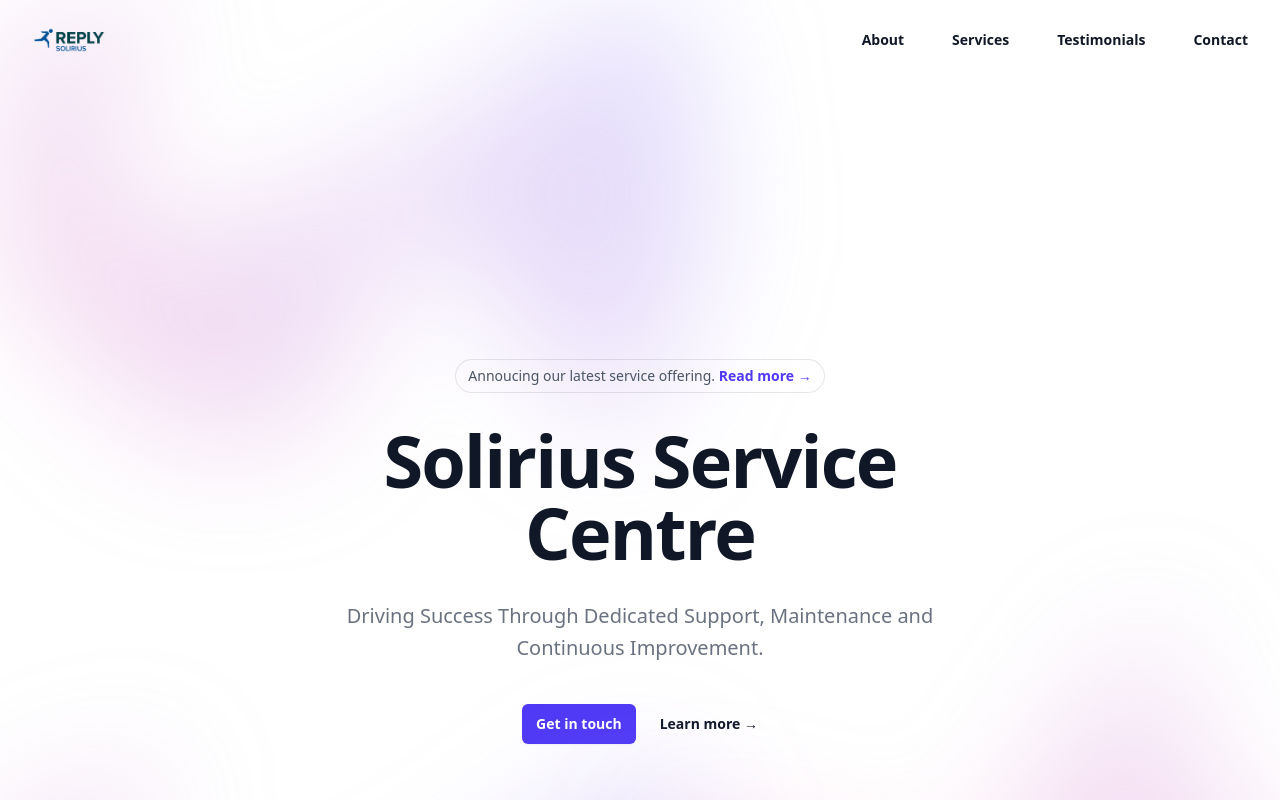
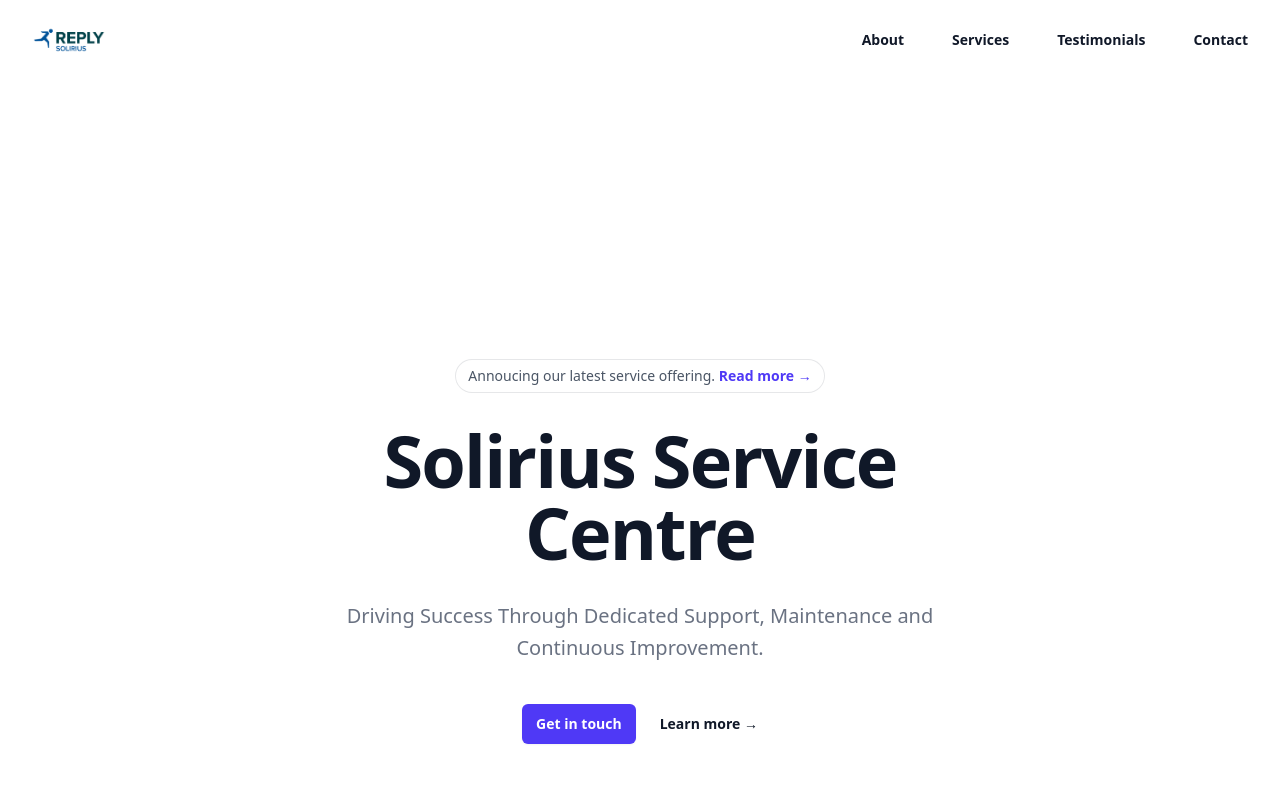
Before and after one commit to lambley/solirius-spa-poc, a Next.js app: page / in a window 1280 px wide. Shown: the top 800 px of the page. Built offline with nearby package versions, Linux system fonts and the light colour scheme.

Commit message:
Remove gradients

```diff
--- a/app/components/gradients/backgroundLeft.tsx
+++ /dev/null
@@ -1,16 +0,0 @@
-export default function BackgroundLeft() {
-  return (
-    <div
-      aria-hidden="true"
-      className="absolute inset-x-0 -top-40 -z-10 transform-gpu overflow-hidden blur-3xl sm:-top-80"
-    >
-      <div
-        style={{
-          clipPath:
-            "polygon(74.1% 44.1%, 100% 61.6%, 97.5% 26.9%, 85.5% 0.1%, 80.7% 2%, 72.5% 32.5%, 60.2% 62.4%, 52.4% 68.1%, 47.5% 58.3%, 45.2% 34.5%, 27.5% 76.7%, 0.1% 64.9%, 17.9% 100%, 27.6% 76.8%, 76.1% 97.7%, 74.1% 44.1%)",
-        }}
-        className="relative left-[calc(50%-11rem)] aspect-1155/678 w-144.5 -translate-x-1/2 rotate-30 bg-linear-to-tr from-[#ff80b5] to-[#9089fc] opacity-30 sm:left-[calc(50%-30rem)] sm:w-288.75"
-      />
-    </div>
-  );
-}
--- a/app/components/gradients/backgroundRight.tsx
+++ /dev/null
@@ -1,16 +0,0 @@
-export default function BackgroundRight() {
-  return (
-    <div
-      aria-hidden="true"
-      className="absolute inset-x-0 top-[calc(100%-13rem)] -z-10 transform-gpu overflow-hidden blur-3xl sm:top-[calc(100%-30rem)]"
-    >
-      <div
-        style={{
-          clipPath:
-            "polygon(74.1% 44.1%, 100% 61.6%, 97.5% 26.9%, 85.5% 0.1%, 80.7% 2%, 72.5% 32.5%, 60.2% 62.4%, 52.4% 68.1%, 47.5% 58.3%, 45.2% 34.5%, 27.5% 76.7%, 0.1% 64.9%, 17.9% 100%, 27.6% 76.8%, 76.1% 97.7%, 74.1% 44.1%)",
-        }}
-        className="relative left-[calc(50%+3rem)] aspect-1155/678 w-144.5 -translate-x-1/2 bg-linear-to-tr from-[#ff80b5] to-[#9089fc] opacity-30 sm:left-[calc(50%+36rem)] sm:w-288.75"
-      />
-    </div>
-  );
-}
--- a/app/components/gradients/index.tsx
+++ /dev/null
@@ -1,4 +0,0 @@
-import BackgroundLeft from "./backgroundLeft";
-import BackgroundRight from "./backgroundRight";
-
-export { BackgroundLeft, BackgroundRight };
--- a/app/page.tsx
+++ b/app/page.tsx
@@ -2,21 +2,16 @@
 
 import * as Layout from "./components/layout/index";
 import * as Sections from "./components/sections/index";
-import * as Gradients from "./components/gradients/index";
 
 export default function Home() {
   return (
     <div className="bg-white">
       <Layout.Navigation />
       <div id="section" className="relative isolate px-6 pt-14 lg:px-8 border-b border-gray-200">
-        <Gradients.BackgroundLeft />
         <Sections.Hero />
-        <Gradients.BackgroundRight />
       </div>
       <div id="section" className="relative isolate px-6 pt-14 lg:px-8 border-t border-gray-200">
-        <Gradients.BackgroundLeft />
         <Sections.Services />
-        <Gradients.BackgroundRight />
       </div>
     </div>
   );
```
